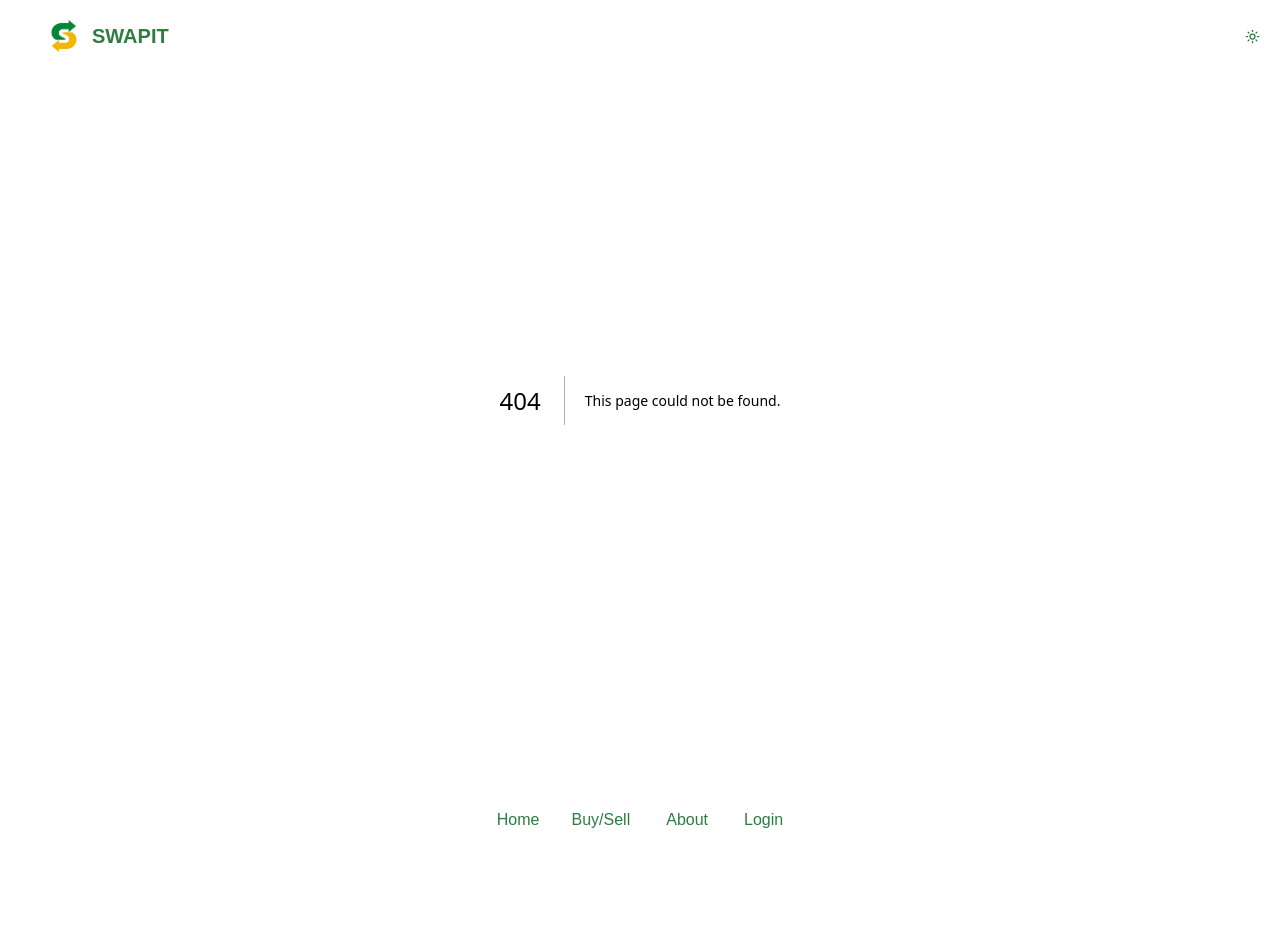
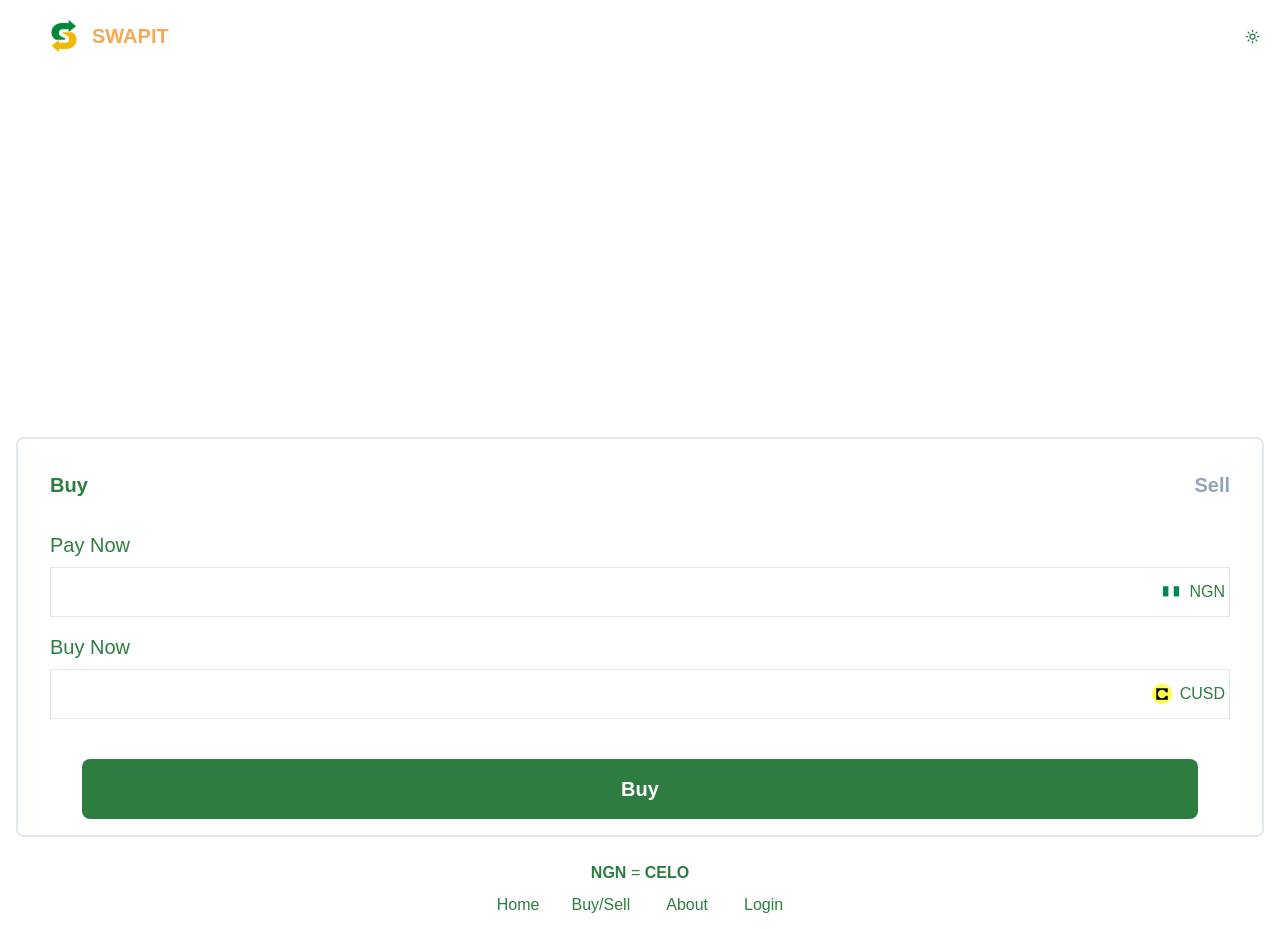
Before and after one commit to Preciousnnebuogor/Swapit, a Next.js app: page /login in a window 1280 px wide. Before the commit this address had no page. Before the commit the page ends 844 px from the top, so only its background shows below. Built offline with nearby package versions, Linux system fonts and the light colour scheme.

Commit message:
updated login.tsx

```diff
--- a/app/components/hero.tsx
+++ b/app/components/hero.tsx
@@ -19,7 +19,7 @@ export default function Hero() {
       </h2>
       <div className={`flex items-center justify-center mt-4 mb-3`}>
         <button
-          className={`bg-primary text-primary-foreground rounded-full py-4 px-8`}
+          className={`bg-primary text-card-foreground rounded-full py-4 px-8`}
           onClick={() => router.push("/login")}
         >
           SWAP NOW
--- a/app/components/narbav.tsx
+++ b/app/components/narbav.tsx
@@ -13,7 +13,7 @@ export default function Navbar() {
         <div className={"px-4 py-2 "}>
           <div className="flex justify-start items-center">
             <img src={"./icon.png"} className={" h-14 w-14"} />
-            <p className="text-xl font-bold">SWAPIT</p>
+            <p className="text-xl text-card-foreground font-bold">SWAPIT</p>
           </div>
         </div>
         <ThemeToggle />
--- /dev/null
+++ b/app/components/note.tsx
@@ -0,0 +1,9 @@
+<h1>
+Dear valued customers, we're excited to announce a special
+
+promotion just for you! For every 20 CUSD transaction made on our platform,
+
+there will be absolutely no charges. Enjoy seamless and cost-free transactions
+as our way of saying thank you for your loyalty and trust in our services.
+Let's keep growing and winning together!"
+</h1>
--- /dev/null
+++ b/app/login/page.tsx
@@ -0,0 +1,103 @@
+"use client"
+
+import { useState } from "react"
+
+export default function Login() {
+  const [isBuy, setIsBuy] = useState(true)
+  const [nairaValue, setNairaValue] = useState<string>("")
+  const [celoValue, setCeloValue] = useState("")
+
+  return (
+    <div className={` px-4 `}>
+      <form
+        className={` border-2 rounded-lg bg-background w-full mt-[35%] px-8 pb-4`}
+      >
+        <div
+          className={`mt-8 flex items-center justify-between text-foreground font-bold text-xl`}
+        >
+          <h1
+            className={isBuy ? "text-foreground" : "text-slate-400"}
+            onClick={() => {
+              setIsBuy(true)
+            }}
+          >
+            Buy
+          </h1>
+          <h1
+            className={isBuy ? "text-slate-400" : "text-secondary"}
+            onClick={() => {
+              setIsBuy(false)
+            }}
+          >
+            Sell
+          </h1>
+        </div>
+        <div className={`mt-8 mb-2`}>
+          <label className={` text-primary font-normal text-xl`}>Pay Now</label>
+        </div>
+        <div
+          className={`flex items-center justify-between border rounder-md py-3 px-1`}
+        >
+          <input
+            type="number"
+            className={` bg-background border-none outline-none text-card px-2`}
+            onChange={(e) => {
+              setNairaValue(e.target.value)
+              const exchange = parseInt(e.target.value) / 1500
+              setCeloValue(exchange.toString())
+              console.log(nairaValue)
+            }}
+            value={nairaValue}
+          />
+          <div className={`flex justify-between items-center space-x-2 `}>
+            <img src="/nig.png" className={"h-[20px] w-[20px] "} />
+            <p>NGN</p>
+          </div>
+        </div>
+
+        <div className={`mt-4 mb-2`}>
+          <label className={`text-primary font-normal text-xl`}>Buy Now</label>
+        </div>
+        <div
+          className={`flex items-center justify-between border rounder-md py-3 px-1`}
+        >
+          <input
+            type="text"
+            className={`bg-background border-none outline-none text-card px-2`}
+            onChange={(e) => {
+              setCeloValue(e.target.value)
+              const exchange = parseInt(e.target.value) * 1500
+              setNairaValue(exchange.toString())
+              console.log(celoValue)
+            }}
+            value={celoValue}
+          />
+          <div className={`flex justify-between items-center space-x-2  `}>
+            <img src="/celo.png" className={"h-[20px] w-[20px] "} />
+            <p>CUSD</p>
+          </div>
+        </div>
+        <div className={`flex items-center justify-center mt-10 mx-8`}>
+          <button
+            className={`text-white font-bold text-xl w-full py-4 rounded-lg
+            ${
+              isBuy
+                ? "bg-primary  text-white"
+                : "bg-yellow-400 text-card-foreground"
+            }`}
+          >
+            {isBuy ? "Buy" : "Sell"}
+          </button>
+        </div>
+      </form>
+      <div className={`flex items-center justify-center mt-6`}>
+        <p>
+          <span className={`text-primary font-extrabold`}>NGN</span>{" "}
+          {nairaValue} ={" "}
+          <span className={`text-primary font-extrabold`}>CELO</span>{" "}
+          {celoValue}
+        </p>
+      </div>
+    </div>
+  )
+}
--- a/styles/globals.css
+++ b/styles/globals.css
@@ -20,8 +20,8 @@
     --border: 214.3 31.8% 91.4%;
     --input: 214.3 31.8% 91.4%;
 
-    --card: #fff;
-    --card-foreground: #2d7d40;
+    --card: #2d7d40;
+    --card-foreground: #f4a952;
 
     --primary: #2d7d40;
     --primary-foreground: #fff;
@@ -56,11 +56,11 @@
     --border: 216 34% 17%;
     --input: 216 34% 17%;
 
-    --card: #fff;
-    --card-foreground: #080b0a;
+    --card: #2d7d40;
+    --card-foreground: #FFFF00;
 
     --primary: #2d7d40;
-    --primary-foreground: #ffff00;
+    --primary-foreground: #ffff;
 
     --secondary:#FFFF00;
     --secondary-foreground: #fff;
```
Also changed, not shown: app/login/login.tsx (deleted).
